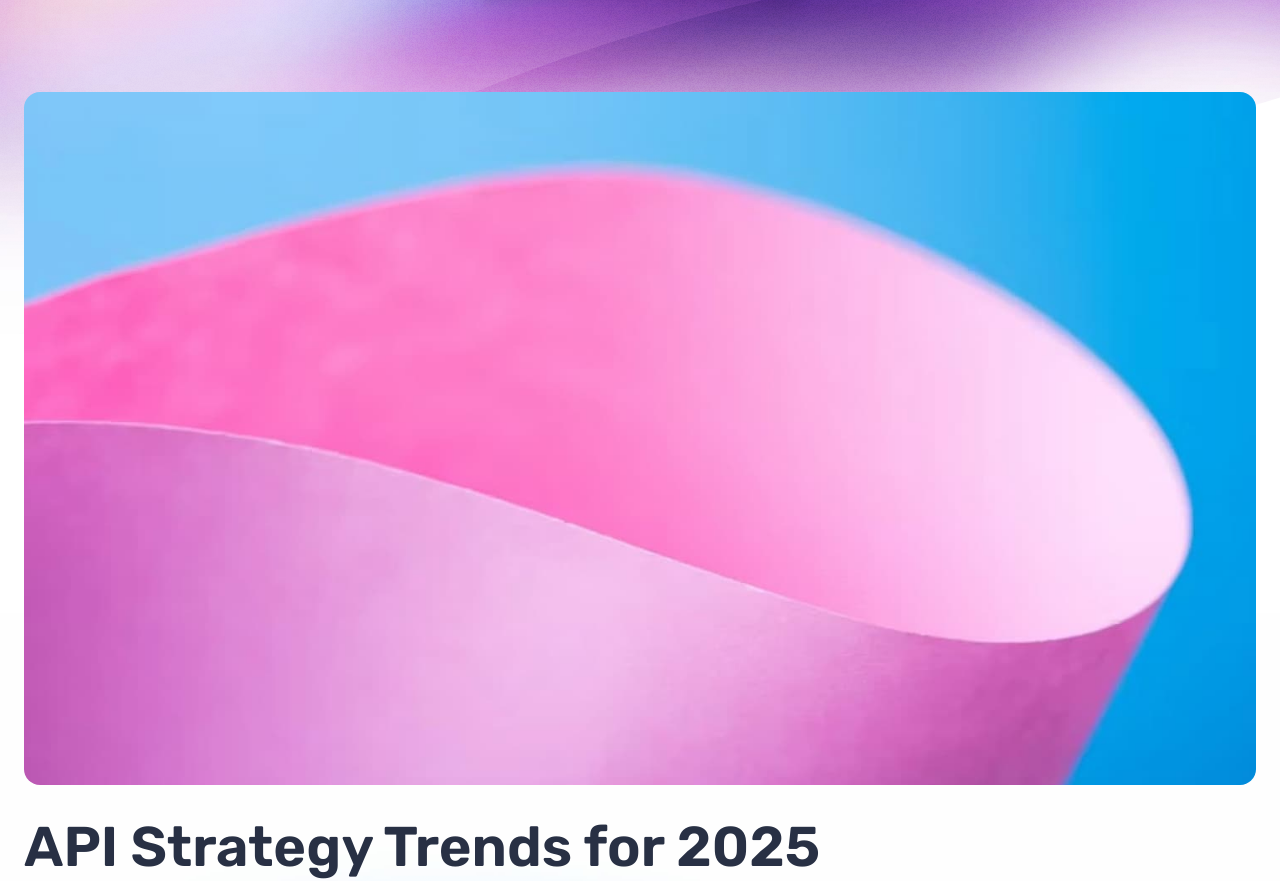
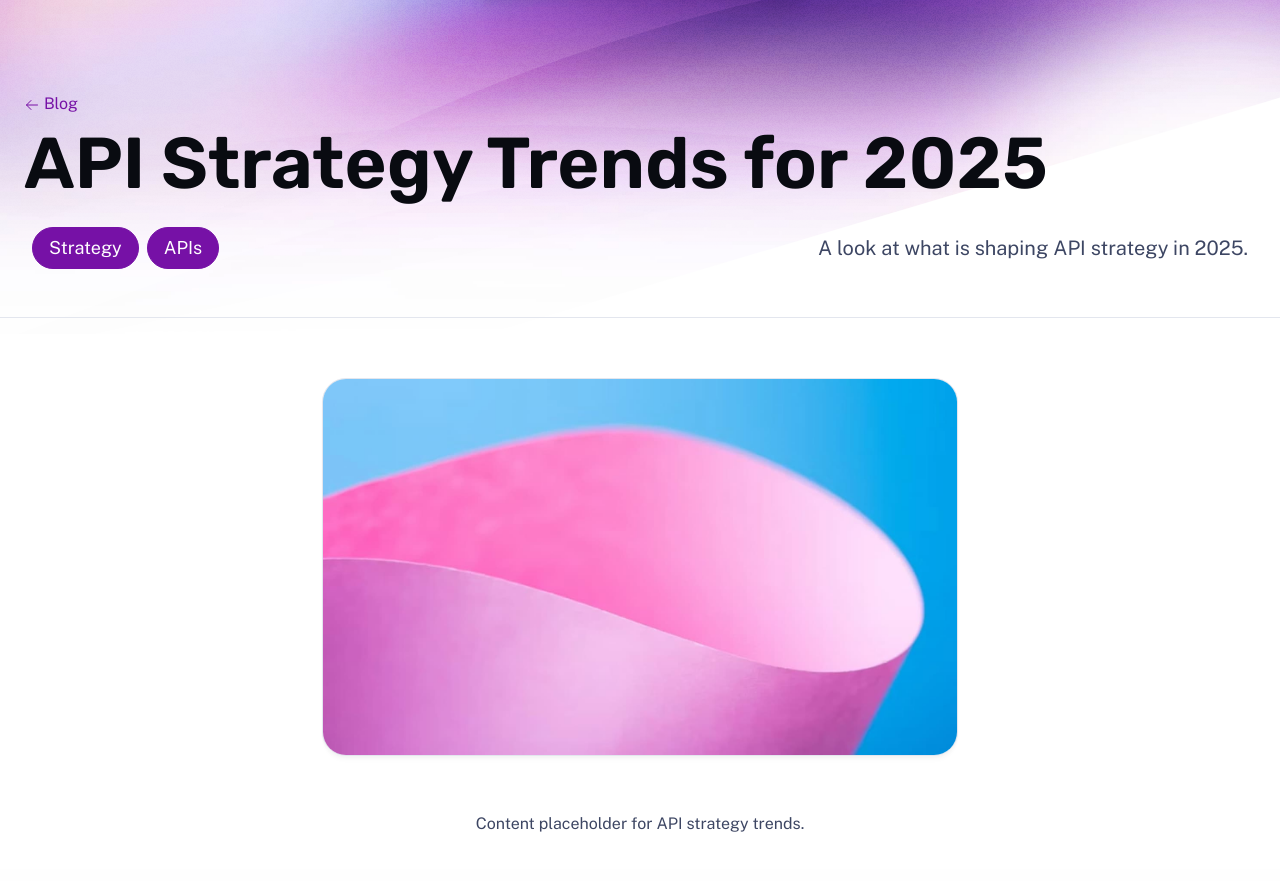
Before and after one commit to Osaango/osaango2025, an Astro site: page /blog/api-strategy-trends-2025 in a window 1280 px wide. Shown: the part 93-974 px from the top of the page. Built offline with nearby package versions, Linux system fonts and the light colour scheme; Astro itself is replaced by a stand-in of ours.

Commit message:
Use work page layout for blog posts

```diff
--- a/src/components/BlogPreview.astro
+++ b/src/components/BlogPreview.astro
@@ -9,8 +9,8 @@ const { post } = Astro.props;
 ---
 
 <article class="card">
-        {post.data.heroImage && (
-                <img src={post.data.heroImage} alt={post.data.heroImageAlt || ''} />
+        {post.data.img && (
+                <img src={post.data.img} alt={post.data.img_alt || ''} />
         )}
         <h4><a href={`/blog/${post.id}/`}>{post.data.title}</a></h4>
         <p class="publish-date">{post.data.publishDate.toLocaleDateString()}</p>
--- a/src/content.config.ts
+++ b/src/content.config.ts
@@ -21,10 +21,9 @@ export const collections = {
                         title: z.string(),
                         description: z.string(),
                         publishDate: z.coerce.date(),
-                        author: z.string().optional(),
-                        heroImage: z.string().optional(),
-                        heroImageAlt: z.string().optional(),
-                        tags: z.array(z.string()).optional(),
+                        tags: z.array(z.string()),
+                        img: z.string(),
+                        img_alt: z.string().optional(),
                 }),
         }),
 };
--- a/src/content/blog/api-strategy-trends-2025.md
+++ b/src/content/blog/api-strategy-trends-2025.md
@@ -1,8 +1,12 @@
 ---
-title: "API Strategy Trends for 2025"
-description: "A look at what is shaping API strategy in 2025."
-publishDate: "2025-02-05"
-heroImage: '/assets/stock-2.jpg'
-heroImageAlt: 'Abstract network illustration'
+title: API Strategy Trends for 2025
+publishDate: 2025-02-05 00:00:00
+img: /assets/stock-2.jpg
+img_alt: Abstract network illustration
+description: |
+  A look at what is shaping API strategy in 2025.
+tags:
+  - Strategy
+  - APIs
 ---
 Content placeholder for API strategy trends.
--- a/src/content/blog/event-driven-architectures.md
+++ b/src/content/blog/event-driven-architectures.md
@@ -1,8 +1,12 @@
 ---
-title: "Understanding Event-Driven Architectures"
-description: "How event-driven design can support scalable systems."
-publishDate: "2025-03-01"
-heroImage: '/assets/stock-3.jpg'
-heroImageAlt: 'People collaborating around whiteboard'
+title: Understanding Event-Driven Architectures
+publishDate: 2025-03-01 00:00:00
+img: /assets/stock-3.jpg
+img_alt: People collaborating around whiteboard
+description: |
+  How event-driven design can support scalable systems.
+tags:
+  - Architecture
+  - Events
 ---
 Content placeholder for event-driven architectures.
--- a/src/content/blog/introducing-osaango-blog.md
+++ b/src/content/blog/introducing-osaango-blog.md
@@ -1,8 +1,12 @@
 ---
-title: "Introducing the Osaango Blog"
-description: "Welcome to the Osaango blog where we share insights on APIs and integrations."
-publishDate: "2025-01-15"
-heroImage: '/assets/stock-1.jpg'
-heroImageAlt: 'Laptop with code editor open'
+title: Introducing the Osaango Blog
+publishDate: 2025-01-15 00:00:00
+img: /assets/stock-1.jpg
+img_alt: Laptop with code editor open
+description: |
+  Welcome to the Osaango blog where we share insights on APIs and integrations.
+tags:
+  - Company
+  - Announcement
 ---
 This is our first blog post. Stay tuned for more content about APIs, integrations, and digitalization.
--- a/src/pages/blog/[slug].astro
+++ b/src/pages/blog/[slug].astro
@@ -1,51 +1,150 @@
 ---
-import { getCollection, render, type CollectionEntry } from 'astro:content';
+import { type CollectionEntry, getCollection, render } from 'astro:content';
+
+import ContactCTA from '../../components/ContactCTA.astro';
+import Hero from '../../components/Hero.astro';
+import Icon from '../../components/Icon.astro';
+import Pill from '../../components/Pill.astro';
 import BaseLayout from '../../layouts/BaseLayout.astro';
 
+interface Props {
+        entry: CollectionEntry<'blog'>;
+}
+
+// This is a dynamic route that generates a page for every Markdown file in src/content/
+// Read more about dynamic routes and this `getStaticPaths` function in the Astro docs:
+// https://docs.astro.build/en/core-concepts/routing/#dynamic-routes
 export async function getStaticPaths() {
         const posts = await getCollection('blog');
-        return posts.map((post) => ({ params: { slug: post.id }, props: { post } }));
+        return posts.map((entry) => ({
+                params: { slug: entry.id },
+                props: { entry },
+        }));
 }
 
-const { post } = Astro.props as { post: CollectionEntry<'blog'> };
-const { Content } = await render(post);
+const { entry } = Astro.props;
+const { Content } = await render(entry);
 ---
 
-<BaseLayout title={post.data.title} description={post.data.description}>
-        <article class="wrapper stack gap-4 lg:gap-8">
-                {post.data.heroImage && (
-                        <img
-                                class="hero-image"
-                                src={post.data.heroImage}
-                                alt={post.data.heroImageAlt || ''}
-                        />
-                )}
-                <h1>{post.data.title}</h1>
-                <p class="publish-date">{post.data.publishDate.toLocaleDateString()}</p>
-                <Content />
-        </article>
+<BaseLayout title={entry.data.title} description={entry.data.description}>
+	<div class="stack gap-20">
+		<div class="stack gap-15">
+			<header>
+				<div class="wrapper stack gap-2">
+                                        <a class="back-link" href="/blog/"><Icon icon="arrow-left" /> Blog</a>
+					<Hero title={entry.data.title} align="start">
+						<div class="details">
+							<div class="tags">
+								{entry.data.tags.map((t) => <Pill>{t}</Pill>)}
+							</div>
+							<p class="description">{entry.data.description}</p>
+						</div>
+					</Hero>
+				</div>
+			</header>
+			<main class="wrapper">
+				<div class="stack gap-10 content">
+					{entry.data.img && <img src={entry.data.img} alt={entry.data.img_alt || ''} />}
+					<div class="content">
+						<Content />
+					</div>
+				</div>
+			</main>
+		</div>
+		<ContactCTA />
+	</div>
 </BaseLayout>
 
 <style>
-        h1 {
-                font-size: var(--text-4xl);
-                margin: 0;
-        }
+	header {
+		padding-bottom: 2.5rem;
+		border-bottom: 1px solid var(--gray-800);
+	}
 
-        .hero-image {
-                width: 100%;
-                aspect-ratio: 16 / 9;
-                object-fit: cover;
-                border-radius: 1rem;
-        }
+	.back-link {
+		display: none;
+	}
 
-        .publish-date {
-                font-size: var(--text-xs);
-                color: var(--gray-500);
-        }
+	.details {
+		display: flex;
+		flex-direction: column;
+		padding: 0.5rem;
+		gap: 1.5rem;
+		justify-content: space-between;
+		align-items: center;
+	}
 
-        article :global(p) {
-                font-size: var(--text-md);
-                color: var(--gray-200);
-        }
+	.tags {
+		display: flex;
+		gap: 0.5rem;
+	}
+
+	.description {
+		font-size: var(--text-lg);
+		max-width: 54ch;
+	}
+
+	.content {
+		max-width: 65ch;
+		margin-inline: auto;
+	}
+
+	.content > :global(* + *) {
+		margin-top: 1rem;
+	}
+
+	.content :global(h1),
+	.content :global(h2),
+	.content :global(h3),
+	.content :global(h4),
+	.content :global(h5) {
+		margin: 1.5rem 0;
+	}
+
+	.content :global(img) {
+		border-radius: 1.5rem;
+		box-shadow: var(--shadow-sm);
+		background: var(--gradient-subtle);
+		border: 1px solid var(--gray-800);
+	}
+
+	.content :global(blockquote) {
+		font-size: var(--text-lg);
+		font-family: var(--font-brand);
+		font-weight: 600;
+		line-height: 1.1;
+		padding-inline-start: 1.5rem;
+		border-inline-start: 0.25rem solid var(--accent-dark);
+		color: var(--gray-0);
+	}
+
+	.back-link,
+	.content :global(a) {
+		text-decoration: 1px solid underline transparent;
+		text-underline-offset: 0.25em;
+		transition: text-decoration-color var(--theme-transition);
+	}
+
+	.back-link:hover,
+	.back-link:focus,
+	.content :global(a:hover),
+	.content :global(a:focus) {
+		text-decoration-color: currentColor;
+	}
+
+	@media (min-width: 50em) {
+		.back-link {
+			display: block;
+			align-self: flex-start;
+		}
+
+		.details {
+			flex-direction: row;
+			gap: 2.5rem;
+		}
+
+		.content :global(blockquote) {
+			font-size: var(--text-2xl);
+		}
+	}
 </style>
```
